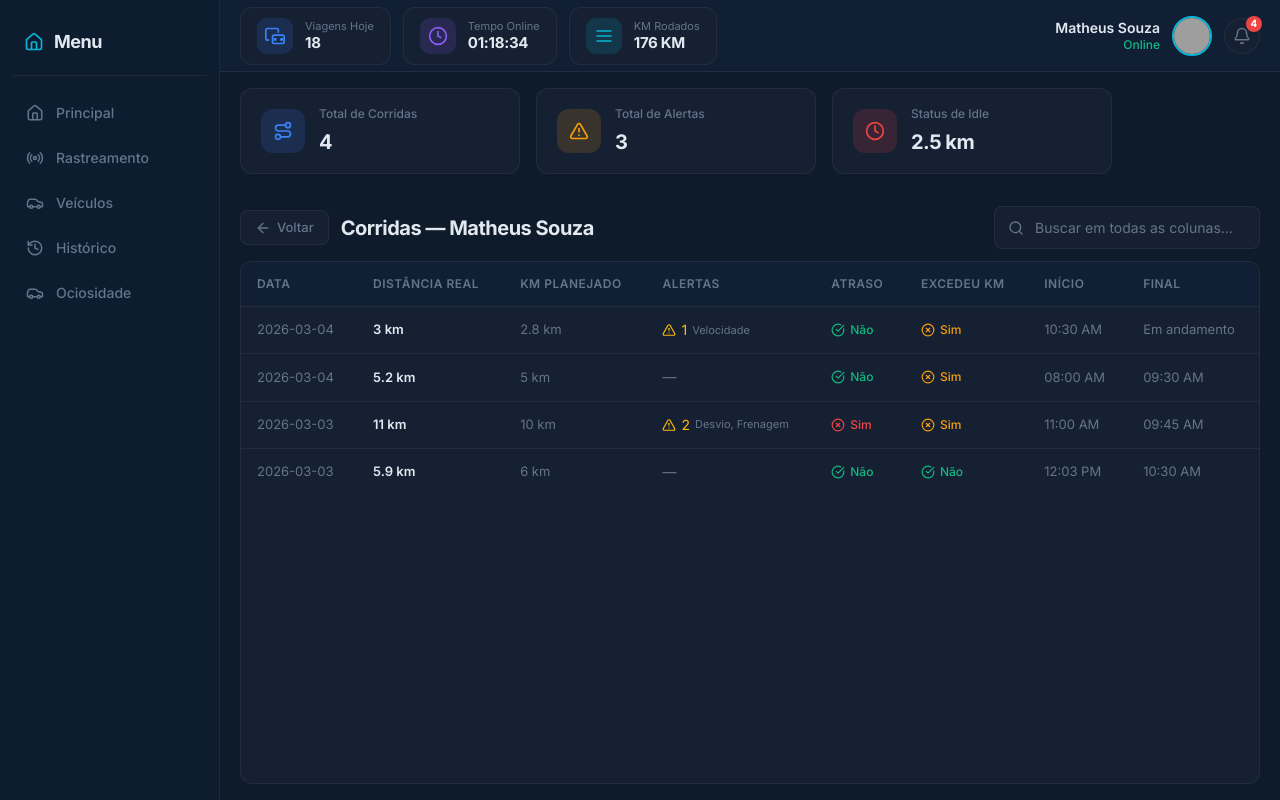
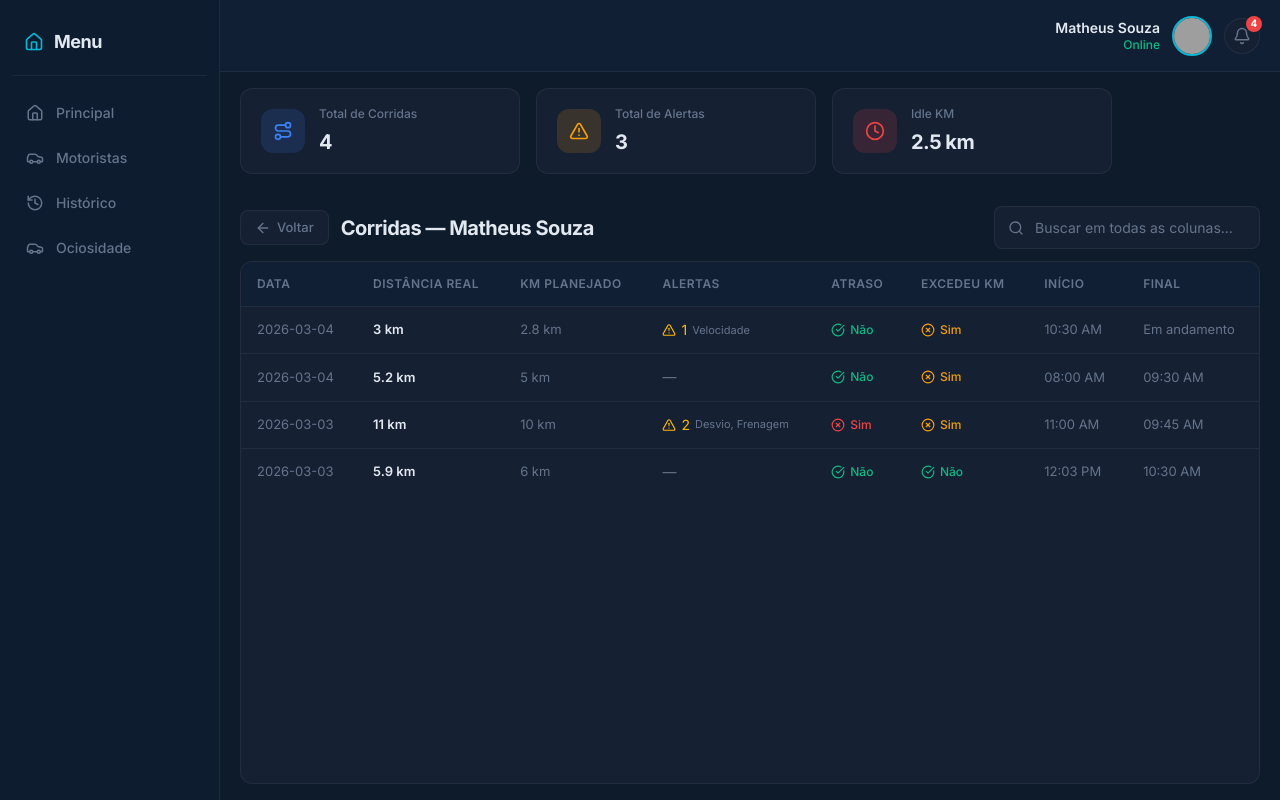
Before and after one commit to Lucas300/Front_DashBoardMotorista, a React (Vite) app: page / in a window 1280 px wide. Both pictures are taken after a click on the button "MS". Built offline with nearby package versions, Linux system fonts and the light colour scheme; grey boxes are pictures that could not be loaded.

Commit message:
feat: melhoria na navegação de alertas, exibição da quilometragem ociosa do motorista, adição de links de classificação de marcha lenta e melhoria na legibilidade do mapa.

```diff
--- a/src/assets/components/layout/Header.tsx
+++ b/src/assets/components/layout/Header.tsx
@@ -32,42 +32,7 @@ const Header = ({ activeDriver, allDrivers }: HeaderProps) => {
 
     return (
         <header className="header">
-            <div className="header-stats">
-                <StatCard
-                    icon={
-                        <svg viewBox="0 0 24 24" fill="none" stroke="currentColor" strokeWidth={2} className="w-5 h-5">
-                            <path d="M5 17H3a2 2 0 01-2-2V5a2 2 0 012-2h11a2 2 0 012 2v3" />
-                            <rect x="9" y="11" width="14" height="10" rx="2" />
-                            <circle cx="12" cy="16" r="1" />
-                            <circle cx="20" cy="16" r="1" />
-                        </svg>
-                    }
-                    label="Viagens Hoje"
-                    value={String(totalTrips)}
-                    color="stat-icon--blue"
-                />
-                <StatCard
-                    icon={
-                        <svg viewBox="0 0 24 24" fill="none" stroke="currentColor" strokeWidth={2} className="w-5 h-5">
-                            <circle cx="12" cy="12" r="10" />
-                            <polyline points="12 6 12 12 16 14" />
-                        </svg>
-                    }
-                    label="Tempo Online"
-                    value={driver.onlineTime}
-                    color="stat-icon--purple"
-                />
-                <StatCard
-                    icon={
-                        <svg viewBox="0 0 24 24" fill="none" stroke="currentColor" strokeWidth={2} className="w-5 h-5">
-                            <path d="M3 6h18M3 12h18M3 18h18" />
-                        </svg>
-                    }
-                    label="KM Rodados"
-                    value={`${driver.kmToday} KM`}
-                    color="stat-icon--teal"
-                />
-            </div>
+
 
             <div className="header-profile">
                 <div className="profile-info">
--- a/src/assets/components/layout/Sidebar.tsx
+++ b/src/assets/components/layout/Sidebar.tsx
@@ -8,8 +8,7 @@ interface SidebarProps {
 
 const navItems = [
     { id: 'overview', label: 'Principal', icon: Home, view: 'overview' as ViewName },
-    { id: 'tracking', label: 'Rastreamento', icon: Radio, view: 'vehicles' as ViewName },
-    { id: 'vehicles', label: 'Veículos', icon: Car, view: 'vehicles' as ViewName },
+    { id: 'vehicles', label: 'Motoristas', icon: Car, view: 'vehicles' as ViewName },
     { id: 'history', label: 'Histórico', icon: History, view: 'history' as ViewName },
     { id: 'idle_ranking', label: 'Ociosidade', icon: Car, view: 'idle_ranking' as ViewName },
 ];
--- a/src/assets/components/tables/DriversTable.tsx
+++ b/src/assets/components/tables/DriversTable.tsx
@@ -27,7 +27,7 @@ const DriversTable = ({ drivers, onDriverClick }: DriversTableProps) => {
     return (
         <div className="table-container">
             <div className="table-toolbar">
-                <h2 className="table-title">Histórico</h2>
+                <h2 className="table-title">Motoristas</h2>
                 <div className="table-toolbar-right">
                     <div className="status-filter">
                         <select
--- a/src/assets/pages/Dashboard.tsx
+++ b/src/assets/pages/Dashboard.tsx
@@ -67,7 +67,7 @@ const Dashboard = () => {
 
     const handleAlertsClick = useCallback(() => {
         setAlertsFilter(true);
-        navigate('vehicles');
+        navigate('history');
     }, [navigate]);
 
     const handleIdleRankingClick = useCallback(() => {
@@ -123,6 +123,7 @@ const Dashboard = () => {
                         drivers={MOCK_DRIVERS}
                         onTripClick={handleHistoryTripClick}
                         onBack={goBack}
+                        alertsFilter={alertsFilter}
                     />
                 );
             case 'idle_ranking':
@@ -131,6 +132,7 @@ const Dashboard = () => {
                         drivers={MOCK_DRIVERS}
                         trips={MOCK_TRIPS}
                         onBack={goBack}
+                        onDriverClick={handleDriverClick}
                     />
                 );
             case 'vehicles':
--- a/src/assets/views/DriverTripsView.tsx
+++ b/src/assets/views/DriverTripsView.tsx
@@ -41,7 +41,7 @@ const DriverTripsView = ({ driver, trips, onTripClick, onBack }: DriverTripsView
             const statusMatch = trip.status.toLowerCase().includes(query);
 
             return dateMatch || distanceMatch || plannedKmMatch || alertsMatch || delayedMatch ||
-                   exceededKmMatch || startTimeMatch || endTimeMatch || statusMatch;
+                exceededKmMatch || startTimeMatch || endTimeMatch || statusMatch;
         });
     }, [trips, searchQuery]);
 
@@ -72,8 +72,8 @@ const DriverTripsView = ({ driver, trips, onTripClick, onBack }: DriverTripsView
                         <Clock size={20} />
                     </div>
                     <div className="summary-card-content">
-                        <span className="summary-card-label">Status de Idle</span>
-                        <span className="summary-card-value">{isIdle ? `${driver.idleKm} km` : 'Normal'}</span>
+                        <span className="summary-card-label">Idle KM</span>
+                        <span className="summary-card-value">{driver.idleKm} km</span>
                     </div>
                 </div>
             </div>
--- a/src/assets/views/HistoryView.tsx
+++ b/src/assets/views/HistoryView.tsx
@@ -7,6 +7,7 @@ interface HistoryViewProps {
     drivers: Driver[];
     onTripClick: (trip: Trip, driver: Driver) => void;
     onBack: () => void;
+    alertsFilter?: boolean;
 }
 
 const statusLabels: Record<TripStatus, string> = {
@@ -23,7 +24,7 @@ const alertTypeLabel: Record<string, string> = {
     geofence: 'Cerca',
 };
 
-const HistoryView = ({ trips, drivers, onTripClick, onBack }: HistoryViewProps) => {
+const HistoryView = ({ trips, drivers, onTripClick, onBack, alertsFilter }: HistoryViewProps) => {
     const [searchQuery, setSearchQuery] = useState('');
 
     const getDriverById = (driverId: string): Driver | undefined => {
@@ -36,13 +37,21 @@ const HistoryView = ({ trips, drivers, onTripClick, onBack }: HistoryViewProps)
     };
 
     const filteredTrips = useMemo(() => {
+        let result = trips;
+
+        // Apply alerts filter first if activated
+        if (alertsFilter) {
+            result = result.filter(trip => trip.alerts.length > 0)
+                .sort((a, b) => b.alerts.length - a.alerts.length);
+        }
+
         if (!searchQuery.trim()) {
-            return trips;
+            return result;
         }
 
         const query = searchQuery.toLowerCase();
 
-        return trips.filter(trip => {
+        return result.filter(trip => {
             const driver = getDriverById(trip.driverId);
             const driverName = driver?.name.toLowerCase() ?? '';
             const vehicle = driver?.vehicle.toLowerCase() ?? '';
@@ -72,7 +81,7 @@ const HistoryView = ({ trips, drivers, onTripClick, onBack }: HistoryViewProps)
                 matchesStatus || matchesDistance || matchesPlannedKm || matchesStartTime ||
                 matchesEndTime || matchesDelayed || matchesExceededKm || matchesAlerts;
         });
-    }, [trips, drivers, searchQuery]);
+    }, [trips, drivers, searchQuery, alertsFilter]);
 
     const handleTripClick = (trip: Trip) => {
         const driver = getDriverById(trip.driverId);
@@ -93,7 +102,7 @@ const HistoryView = ({ trips, drivers, onTripClick, onBack }: HistoryViewProps)
             <div className="table-container">
                 <div className="table-toolbar">
                     <div className="table-toolbar-left">
-                        <h2 className="table-title">Histórico de Viagens</h2>
+                        <h2 className="table-title">{alertsFilter ? 'Viagens com Alertas' : 'Histórico de Viagens'}</h2>
                         <span className="cell-muted" style={{ fontSize: '13px', marginLeft: '8px' }}>
                             ({filteredTrips.length} {filteredTrips.length === 1 ? 'viagem' : 'viagens'})
                         </span>
@@ -165,8 +174,7 @@ const HistoryView = ({ trips, drivers, onTripClick, onBack }: HistoryViewProps)
                                         </td>
                                         <td className="cell-muted">{trip.plannedKm} km</td>
                                         <td>
-                                            <span className={`status-badge ${
-                                                trip.status === 'em_andamento' ? 'badge--paused' :
+                                            <span className={`status-badge ${trip.status === 'em_andamento' ? 'badge--paused' :
                                                     trip.status === 'concluida' ? 'badge--online' :
                                                         'badge--offline'
                                                 }`}>
--- a/src/assets/views/IdleRankingView.tsx
+++ b/src/assets/views/IdleRankingView.tsx
@@ -5,6 +5,7 @@ interface IdleRankingViewProps {
     drivers: Driver[];
     trips: Trip[];
     onBack: () => void;
+    onDriverClick?: (driver: Driver) => void;
 }
 
 interface DriverRanking {
@@ -14,7 +15,7 @@ interface DriverRanking {
     totalAlerts: number;
 }
 
-const IdleRankingView = ({ drivers, trips, onBack }: IdleRankingViewProps) => {
+const IdleRankingView = ({ drivers, trips, onBack, onDriverClick }: IdleRankingViewProps) => {
     // Sort drivers by idleKm descending and create ranking data
     const sortedDrivers = [...drivers].sort((a, b) => b.idleKm - a.idleKm);
 
@@ -86,7 +87,12 @@ const IdleRankingView = ({ drivers, trips, onBack }: IdleRankingViewProps) => {
                         </thead>
                         <tbody>
                             {rankingData.map(({ driver, rank, totalTrips, totalAlerts }) => (
-                                <tr key={driver.id} className="table-row">
+                                <tr
+                                    key={driver.id}
+                                    className="table-row"
+                                    onClick={() => onDriverClick?.(driver)}
+                                    style={{ cursor: 'pointer' }}
+                                >
                                     <td>
                                         {getRankBadge(rank)}
                                     </td>
--- a/src/index.css
+++ b/src/index.css
@@ -1243,3 +1243,20 @@ body {
   color: var(--red);
   font-weight: 600;
 }
+
+/* ─── Leaflet Popup Dark UI Overrides ─────────────────────────── */
+.leaflet-popup-content-wrapper {
+  background-color: var(--bg-card) !important;
+  color: var(--text) !important;
+  border: 1px solid var(--border) !important;
+  border-radius: 8px !important;
+}
+
+.leaflet-popup-content {
+  color: var(--text) !important;
+  margin: 12px !important;
+}
+
+.leaflet-popup-tip {
+  background-color: var(--bg-card) !important;
+}
```
Lines whose indentation alone changed are shown as unchanged.
